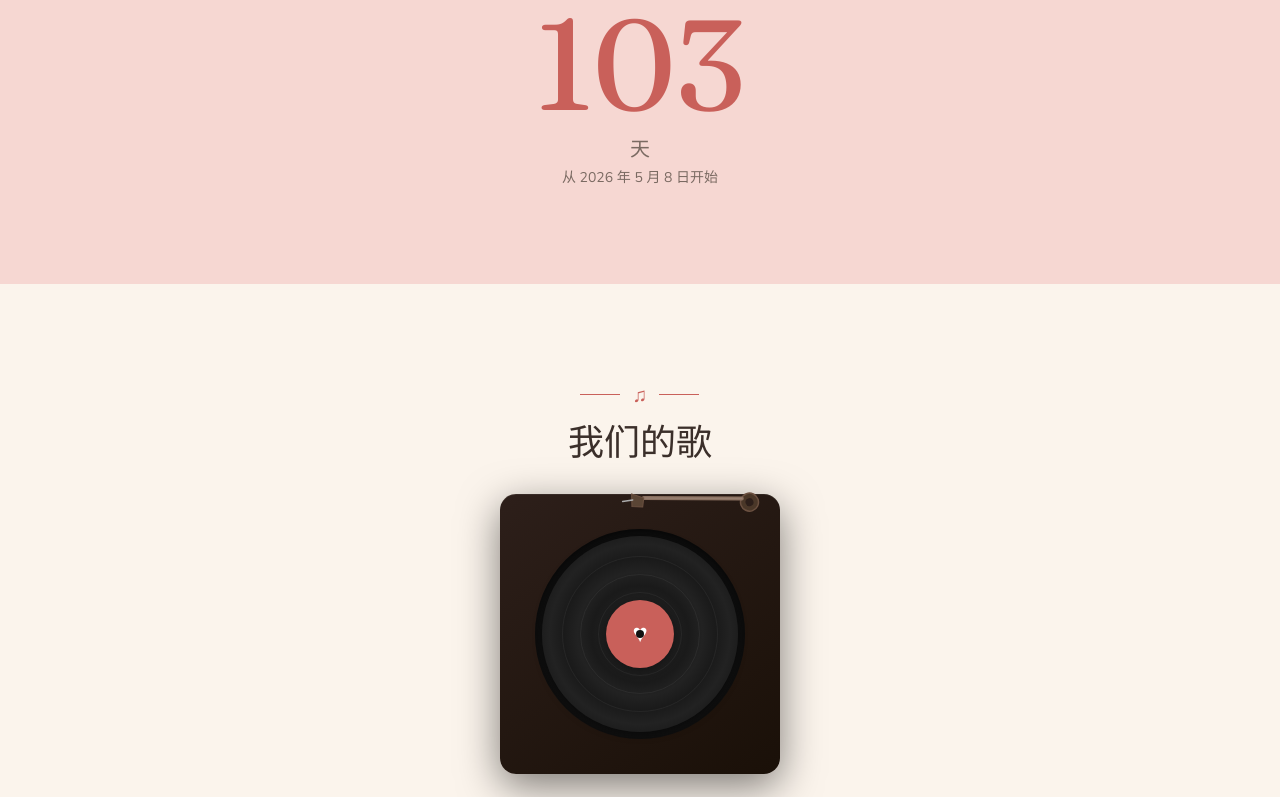
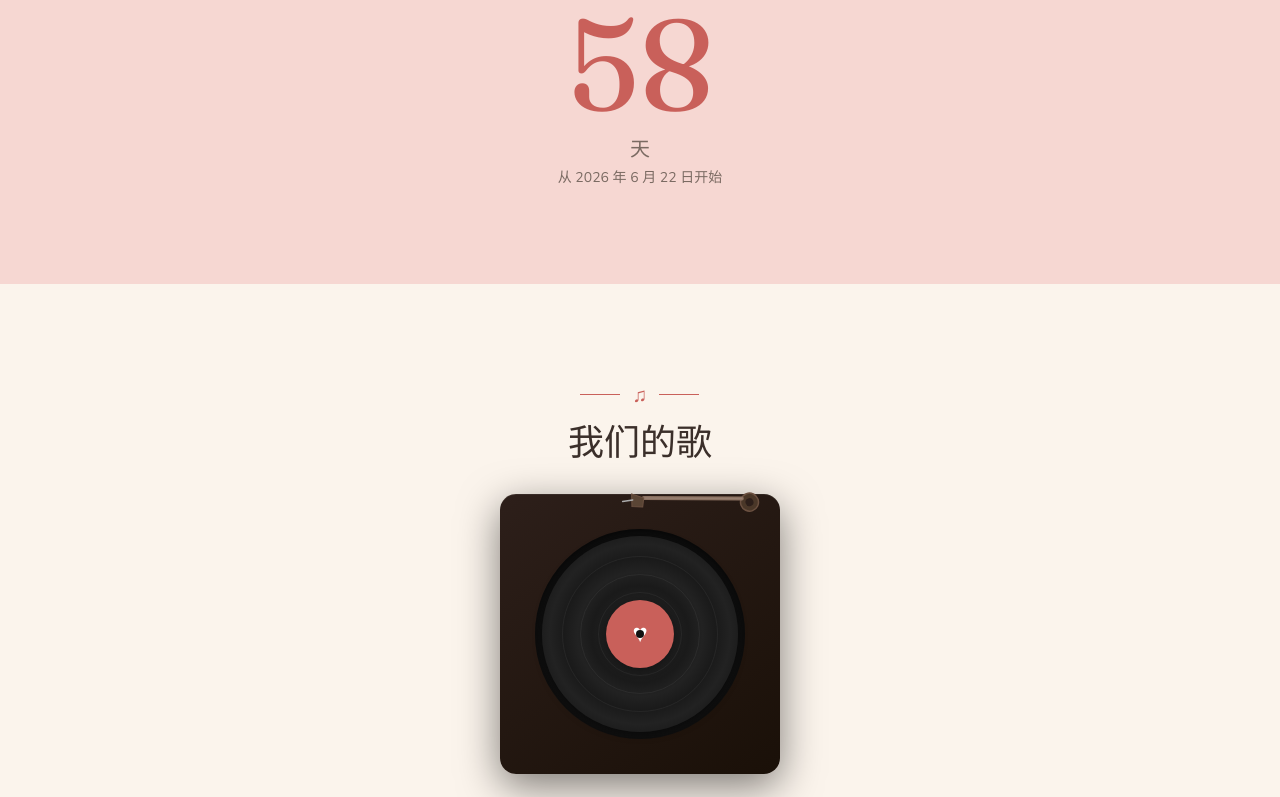
Before and after one commit to soyo19740-coder/love-days, a Next.js app: page / in a window 1280 px wide. Shown: the part 3825-4622 px from the top of the page. Built offline with nearby package versions, Linux system fonts and the light colour scheme.

Commit message:
fix: keep days-together counter based on June 22

```diff
--- a/components/Counter.tsx
+++ b/components/Counter.tsx
@@ -2,10 +2,10 @@
 
 import { useState, useEffect } from "react";
 import { motion } from "motion/react";
-import { START_DATE } from "@/content/content";
+import { TOGETHER_DATE } from "@/content/content";
 
 function daysTogether(): number {
-  const [year, month, day] = START_DATE.split("-").map(Number);
+  const [year, month, day] = TOGETHER_DATE.split("-").map(Number);
   const start = new Date(year, month - 1, day).getTime();
   const today = new Intl.DateTimeFormat("en-CA", {
     timeZone: "Asia/Shanghai",
@@ -26,7 +26,7 @@ function daysTogether(): number {
 
 export function Counter() {
   const [days, setDays] = useState<number | null>(null);
-  const [year, month, day] = START_DATE.split("-").map(Number);
+  const [year, month, day] = TOGETHER_DATE.split("-").map(Number);
 
   // Computed on the client after mount on purpose: the value depends on the
   // current date, so rendering it on the server would cause a hydration mismatch.
--- a/content/content.ts
+++ b/content/content.ts
@@ -56,6 +56,9 @@ export interface PlaylistTrack {
 
 /** When it all began — base for the days-together counter. */
 export const START_DATE = "2026-05-08";
+
+/** When the relationship began — base for the days-together counter. */
+export const TOGETHER_DATE = "2026-06-22";
 
 /** The day you made it official. */
 export const PROPOSAL_DATE = "";
```
